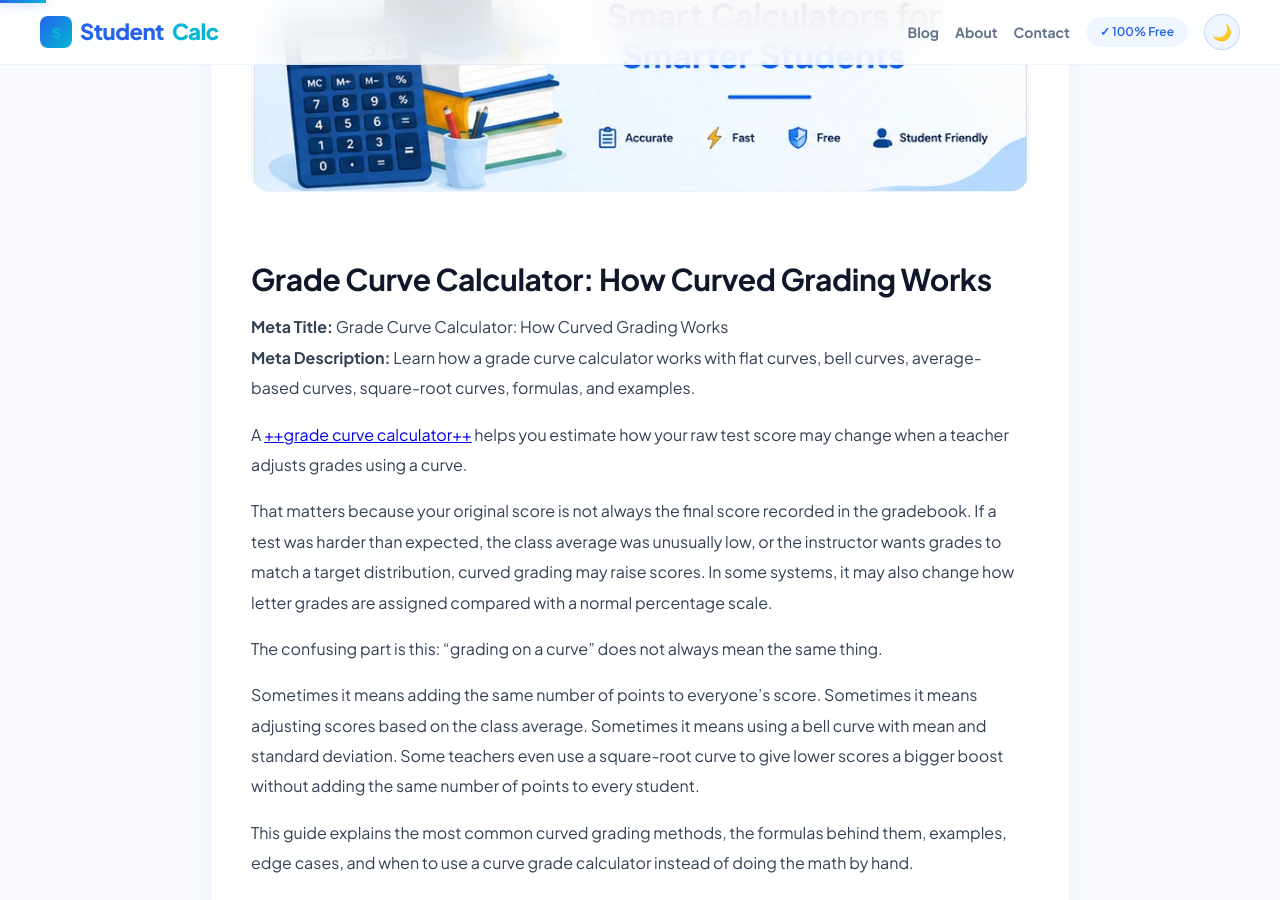
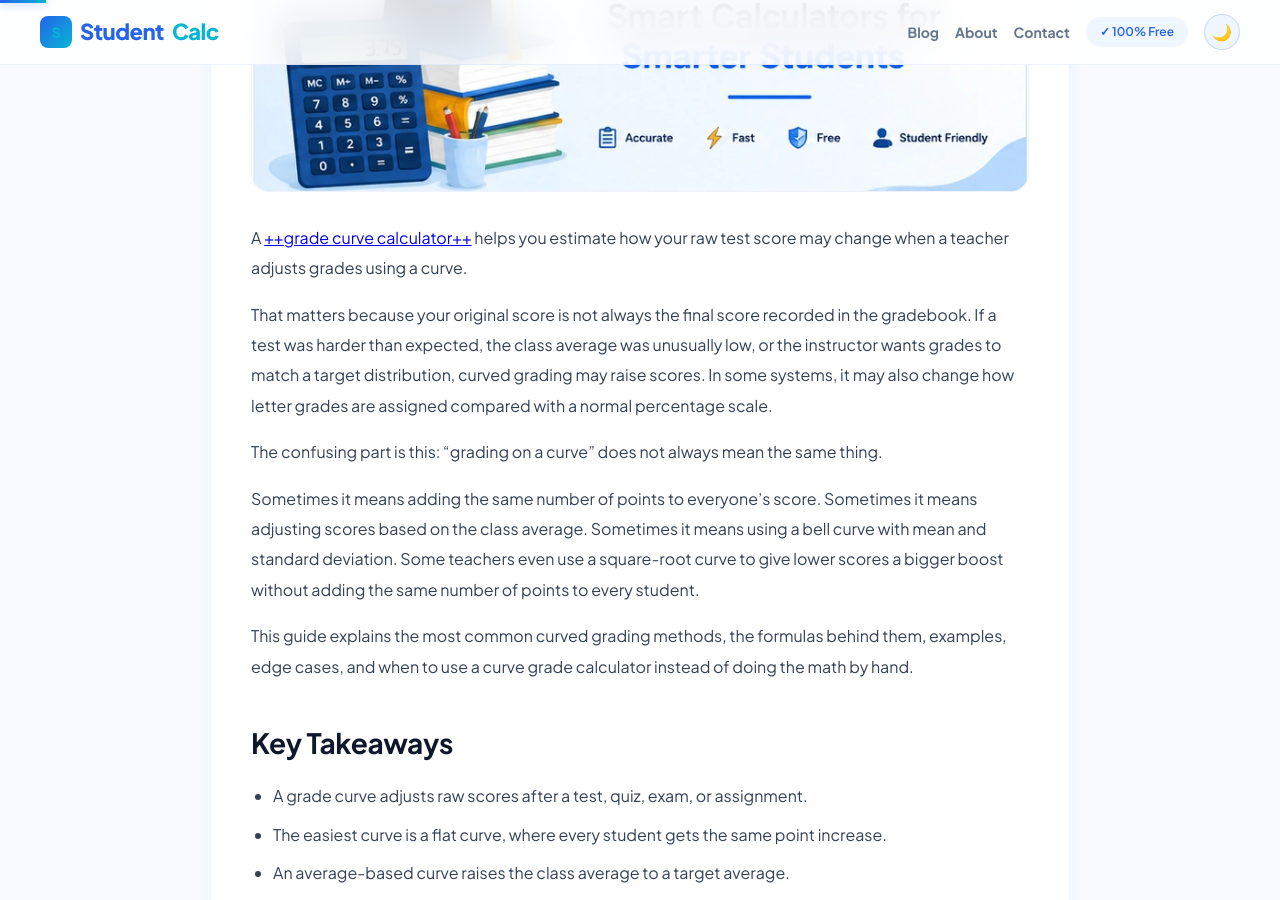
Before and after one commit to zaidmeo09-dhangal/studentcalctools, a Jekyll site: the page built from _posts/2026-07-09-grade-curve-calculator-how-curved-grading-works.md, in a window 1280 px wide and 900 px high, scrolled down 747 px. Built offline with Jekyll 4.4.1, drawn with Linux system fonts in a browser that asks for light colours.

Commit message:
Update _posts/2026-07-09-grade-curve-calculator-how-curved-grading-works.md (via Pages CMS)

```diff
--- a/_posts/2026-07-09-grade-curve-calculator-how-curved-grading-works.md
+++ b/_posts/2026-07-09-grade-curve-calculator-how-curved-grading-works.md
@@ -18,11 +18,6 @@ excerpt: Learn how a grade curve calculator works with flat curves, bell curves,
   average-based curves, square-root curves, formulas, and examples.
 read_time: 5 min read
 ---
-# **Grade Curve Calculator: How Curved Grading Works**
-
-**Meta Title:** Grade Curve Calculator: How Curved Grading Works
-**Meta Description:** Learn how a grade curve calculator works with flat curves, bell curves, average-based curves, square-root curves, formulas, and examples.
-
 A [++grade curve calculator++](https://studentcalctools.com/grade-curve-calculator/) helps you estimate how your raw test score may change when a teacher adjusts grades using a curve.
 
 That matters because your original score is not always the final score recorded in the gradebook. If a test was harder than expected, the class average was unusually low, or the instructor wants grades to match a target distribution, curved grading may raise scores. In some systems, it may also change how letter grades are assigned compared with a normal percentage scale.
@@ -32,6 +27,8 @@ The confusing part is this: “grading on a curve” does not always mean the sa
 Sometimes it means adding the same number of points to everyone’s score. Sometimes it means adjusting scores based on the class average. Sometimes it means using a bell curve with mean and standard deviation. Some teachers even use a square-root curve to give lower scores a bigger boost without adding the same number of points to every student.
 
 This guide explains the most common curved grading methods, the formulas behind them, examples, edge cases, and when to use a curve grade calculator instead of doing the math by hand.
+
+
 
 ## **Key Takeaways**
 
```
